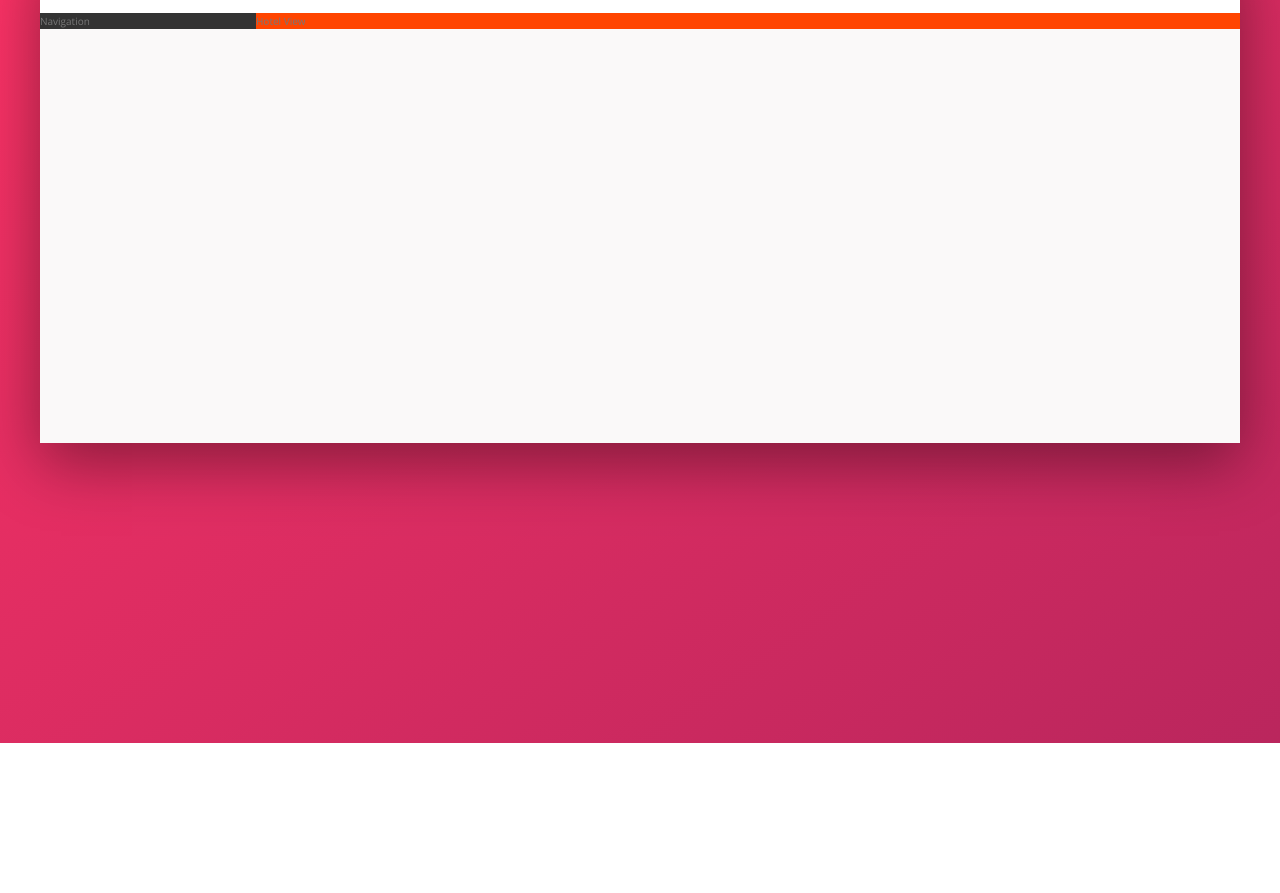
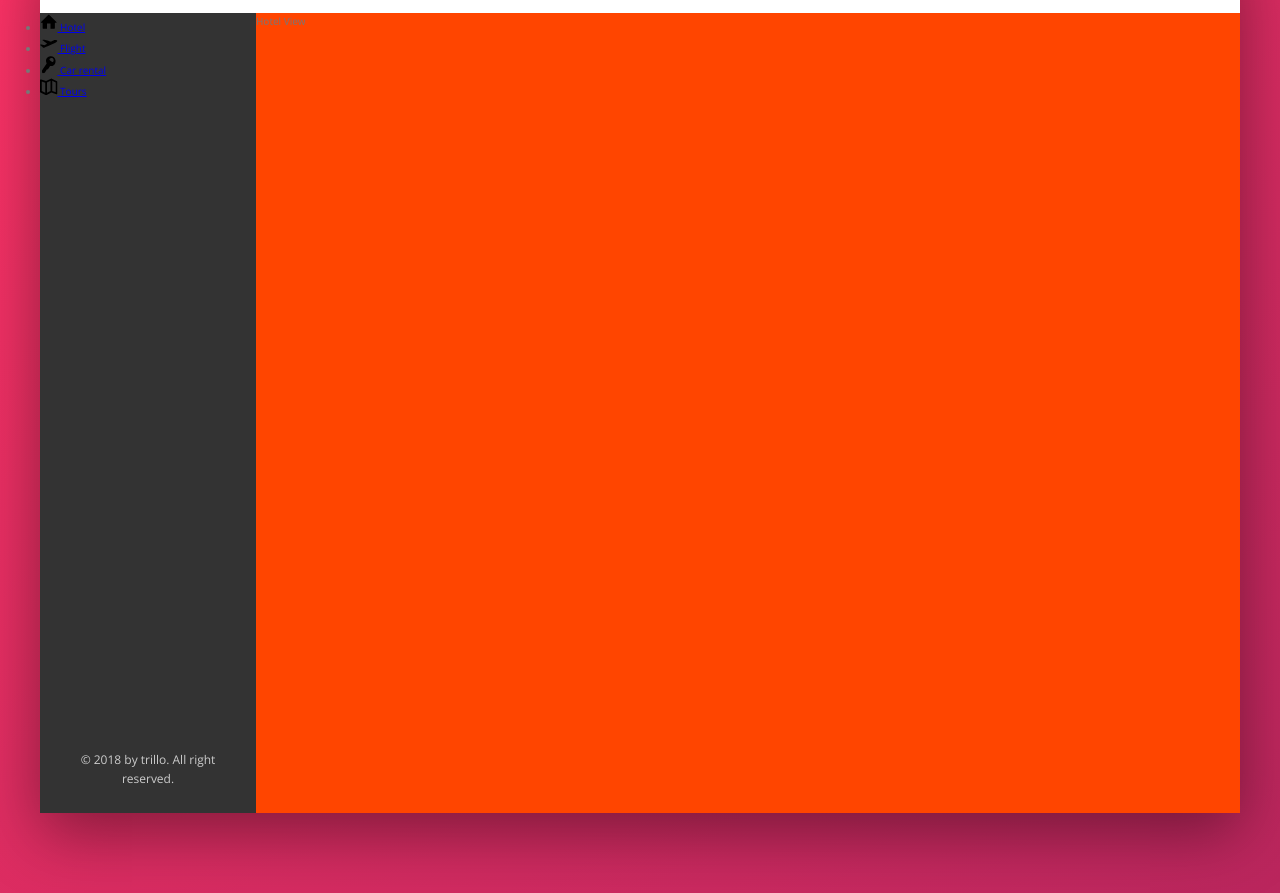
Before and after one commit to cloud4288/2-Trillo, a website: page index.html in a window 1280 px wide. Shown: the part 137-1030 px from the top of the page. Before the commit the page ends 880 px from the top, so only its background shows below. Drawn offline with nearby package versions, Linux system fonts and the light colour scheme.

Commit message:
Building the navigation - part 1

```diff
--- a/index.html
+++ b/index.html
@@ -47,7 +47,47 @@
     </header>
     <div class="content">
         <nav class="sidebar">
-            Navigation
+            <ul class="side-nav">
+                <li class="side-nav__item">
+                    <a href="#" class="side-nav__link">
+                        <svg class="side-nav__icon">
+                            <use xlink:href="img/sprite.svg#icon-home"></use>
+                        </svg>
+                        <span>Hotel</span>
+                    </a>
+                </li>
+
+                <li class="side-nav__item">
+                    <a href="#" class="side-nav__link">
+                        <svg class="side-nav__icon">
+                            <use xlink:href="img/sprite.svg#icon-aircraft-take-off"></use>
+                        </svg>
+                        <span>Flight</span>
+                    </a>
+                </li>
+
+                <li class="side-nav__item">
+                    <a href="#" class="side-nav__link">
+                        <svg class="side-nav__icon">
+                            <use xlink:href="img/sprite.svg#icon-key"></use>
+                        </svg>
+                        <span>Car rental</span>
+                    </a>
+                </li>
+
+                <li class="side-nav__item">
+                    <a href="#" class="side-nav__link">
+                        <svg class="side-nav__icon">
+                            <use xlink:href="img/sprite.svg#icon-map"></use>
+                        </svg>
+                        <span>Tours</span>
+                    </a>
+                </li>
+            </ul>
+
+            <div class="legal">
+                &copy; 2018 by trillo. All right reserved.
+            </div>
         </nav>
         <main class="hotel-view">
             Hotel View
--- a/sass/components/_hotel-view.scss
+++ b/sass/components/_hotel-view.scss
@@ -1,6 +1,7 @@
 .hotel-view {
   @include svar(background-color, color-white);
   background-color: orangered;
+  height: 80rem;
 
   flex: 1;
 }
--- a/sass/components/_import-components.scss
+++ b/sass/components/_import-components.scss
@@ -1,3 +1,4 @@
 @import 'hotel-view';
 @import 'sidebar';
+@import 'legal';
 @import 'navbar';
--- a/sass/components/_sidebar.scss
+++ b/sass/components/_sidebar.scss
@@ -2,4 +2,22 @@
   @include svar(background-color, color-grey-dark-1);
 
   flex: 0 0 18%;
+  display: flex;
+  flex-direction: column;
+  justify-content: space-between;
 }
+
+.side-nav {
+  &__item {
+
+  }
+
+  &__link {
+
+  }
+
+  &__icon {
+    width: 1.75rem;
+    height: 1.75rem;
+  }
+}
--- /dev/null
+++ b/sass/components/legal.scss
@@ -0,0 +1,6 @@
+.legal {
+  font-size: 1.2rem;
+  @include svar(color, color-grey-light-4);
+  text-align: center;
+  padding: 2.5rem;
+}
```
Also changed, not shown: css/style.css.
